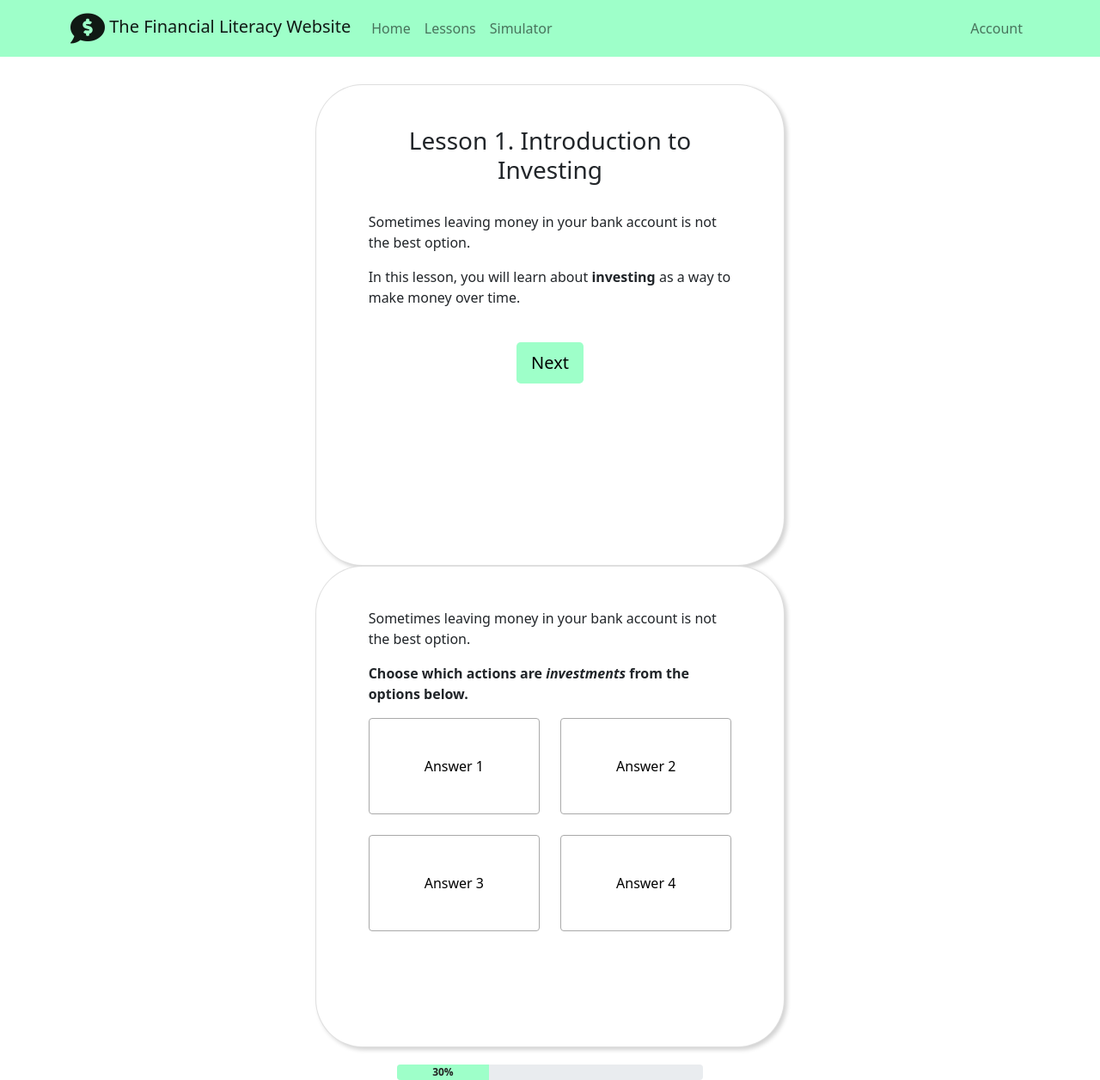
After one commit to tktsubota/calhacks8.0, a Flask app: page /lesson in a window 1280 px wide. The commit adds this page. Shown: the whole page at 86% size. Run offline with Flask 2, Linux system fonts and the light colour scheme; a user stored in the database is signed in; some libraries are stand-ins or nearby versions.

Commit message:
Add preliminary lesson page

```diff
--- a/application.py
+++ b/application.py
@@ -177,6 +177,15 @@ def lessons() :
     progress = db.execute("SELECT progress FROM users WHERE uid=:u", u=getUserId())[0]['progress']
     return render_template('lessons.html', progress=progress)
 
+@app.route('/lesson')
+def lesson() :
+
+    if not is_logged_in() :
+
+        return redirect('/login')
+
+    return render_template('lesson.html')
+
 
 @app.route('/buy', methods=['GET', 'POST'])
 def buy() :
--- a/static/styles.css
+++ b/static/styles.css
@@ -28,6 +28,12 @@
     justify-content: center;
     align-items: center;
     display: flex;
+    text-decoration: none;
+    color: #222;
+}
+
+.lesson-circle:hover {
+    color: #222;
 }
 
 .lesson-circle .fas {
@@ -100,3 +106,34 @@
 .company {
     color: gray;
 }
+
+.card {
+    border-radius: 10%;
+    height: 70vh;
+    padding: 3em 1em 3em 1em;
+    box-shadow: 3px 3px 5px lightgray;
+}
+
+#card-holder {
+    margin-top: 2em;
+}
+
+.progress {
+    height: 1.5em;
+    margin-top: 1em;
+}
+
+.progress-bar {
+    color: #222;
+    font-weight: bold;
+}
+
+.multiple-choice-btn {
+    color: darkgray;
+    border-color: darkgray;
+    height: 7em;
+}
+
+.mult-choice-row {
+    margin-bottom: 1.5em;
+}
--- /dev/null
+++ b/templates/lesson.html
@@ -0,0 +1,63 @@
+{% extends "layout.html" %}
+
+{% block title %}
+    Lesson 1
+{% endblock %}
+
+{% block main %}
+<div class="container">
+    <div>
+        <div class="row justify-content-center">
+            <div class="col col-6" id="card-holder">
+                <!-- Title Card -->
+                <div class="card">
+                    <div class="row justify-content-center">
+                        <div class="col col-10">
+                            <h3 class="text-center">Lesson 1. Introduction to Investing</h3>
+                            <br/>
+                            <p>Sometimes leaving money in your bank account is not the best option.</p>
+                            <p>In this lesson, you will learn about <b>investing</b> as a way to make money over time.</p>
+                            <br/>
+                        </div>
+                        <div class="col col-auto">
+                            <button class="btn btn-lg dark-bg"><a class='button-link'>Next</a></button>
+                        </div>
+                    </div>
+                </div>
+                <!-- Multiple Choice Card -->
+                <div class="card">
+                    <div class="row justify-content-center">
+                        <div class="col col-10">
+                            <p>Sometimes leaving money in your bank account is not the best option.</p>
+                            <p><b>Choose which actions are <i>investments</i> from the options below.</b></p>
+                        </div>
+                    </div>
+                    <div class="row justify-content-center mult-choice-row">
+                        <div class="col col-5 d-grid">
+                            <button class="btn multiple-choice-btn"><a class='button-link'>Answer 1</a></button>
+                        </div>
+                        <div class="col col-5 d-grid">
+                            <button class="btn multiple-choice-btn"><a class='button-link'>Answer 2</a></button>
+                        </div>
+                    </div>
+                    <div class="row justify-content-center mult-choice-row">
+                        <div class="col col-5 d-grid">
+                            <button class="btn multiple-choice-btn"><a class='button-link'>Answer 3</a></button>
+                        </div>
+                        <div class="col col-5 d-grid">
+                            <button class="btn multiple-choice-btn"><a class='button-link'>Answer 4</a></button>
+                        </div>
+                    </div>
+                </div>
+            </div>
+        </div>
+    </div>
+    <div class="row justify-content-center top-margin">
+        <div class="col col-4">
+            <div class="progress">
+                <div class="progress-bar dark-bg" role="progressbar" style="width: 30%" aria-valuenow="25" aria-valuemin="0" aria-valuemax="100">30%</div>
+            </div>
+        </div>
+    </div>
+</div>
+{% endblock %}
```
Also changed, not shown: static/script.js (+7 -0 lines), templates/lessons.html (+4 -4 lines).
